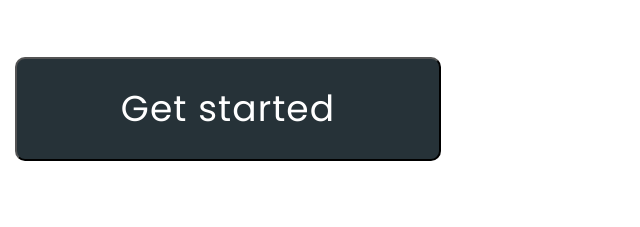
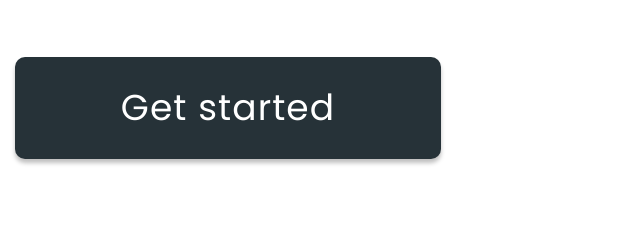
Before and after one commit to gulen13/Britlix-team-project, a plain HTML site: page index.html in a window 1280 px wide. Shown: the part 684-911 px from the top of the page, 0-640 px from the left. Drawn offline with nearby package versions, Linux system fonts and the light colour scheme.

Commit message:
hero btn hover+box-shadow+transition

```diff
--- a/css/style.css
+++ b/css/style.css
@@ -53,7 +53,6 @@ address {
 .hero-title {
 	margin-bottom: 40px;
 
-	font-family: 'Poppins';
 	font-weight: 600;
 	font-size: 64px;
 	line-height: calc(80/64);
@@ -61,16 +60,19 @@ address {
 }
 .hero-text {
 	margin-bottom: 60px;
-	font-family: 'Poppins';
 	font-weight: 400;
 	font-size: 24px;
 	line-height: calc(36/24);
 	color: #8F95A5;
 }
+.btn {
+  font-family: inherit;
+  cursor: pointer;
+  border: 0;
+}
 .hero-btn {
-	padding: 23px 64px;
+	padding: 22px 64px;
 	min-width: 426px;
-	font-family: 'Poppins';
 	font-weight: 400;
 	font-size: 36px;
 	line-height: calc(54/36);
@@ -79,6 +81,14 @@ address {
 	background-color: #263238;
 	border-radius: 10px;
 	color: #FFFFFF;
+  border: 2px solid transparent;
+  box-shadow: 0px 4px 4px rgba(0, 0, 0, 0.25);
+  transition: color 250ms cubic-bezier(0.4, 0, 0.2, 1), background-color 250ms cubic-bezier(0.4, 0, 0.2, 1), border 250ms cubic-bezier(0.4, 0, 0.2, 1);
+}
+.hero-btn:hover {
+  background-color: #fff;
+  border: 2px solid #263238;
+  color: #000000;
 }
 /*--------- Hero -----------*/
 
--- a/index.html
+++ b/index.html
@@ -60,7 +60,7 @@
               With our teachers who write a program for each student, you will
               be able to make your first sketch after the first lesson.
             </p>
-            <button class="hero-btn" type="button">Get started</button>
+            <button class="hero-btn btn" type="button">Get started</button>
           </div>
           <img
             src="./img/learning-languages.png"
```
